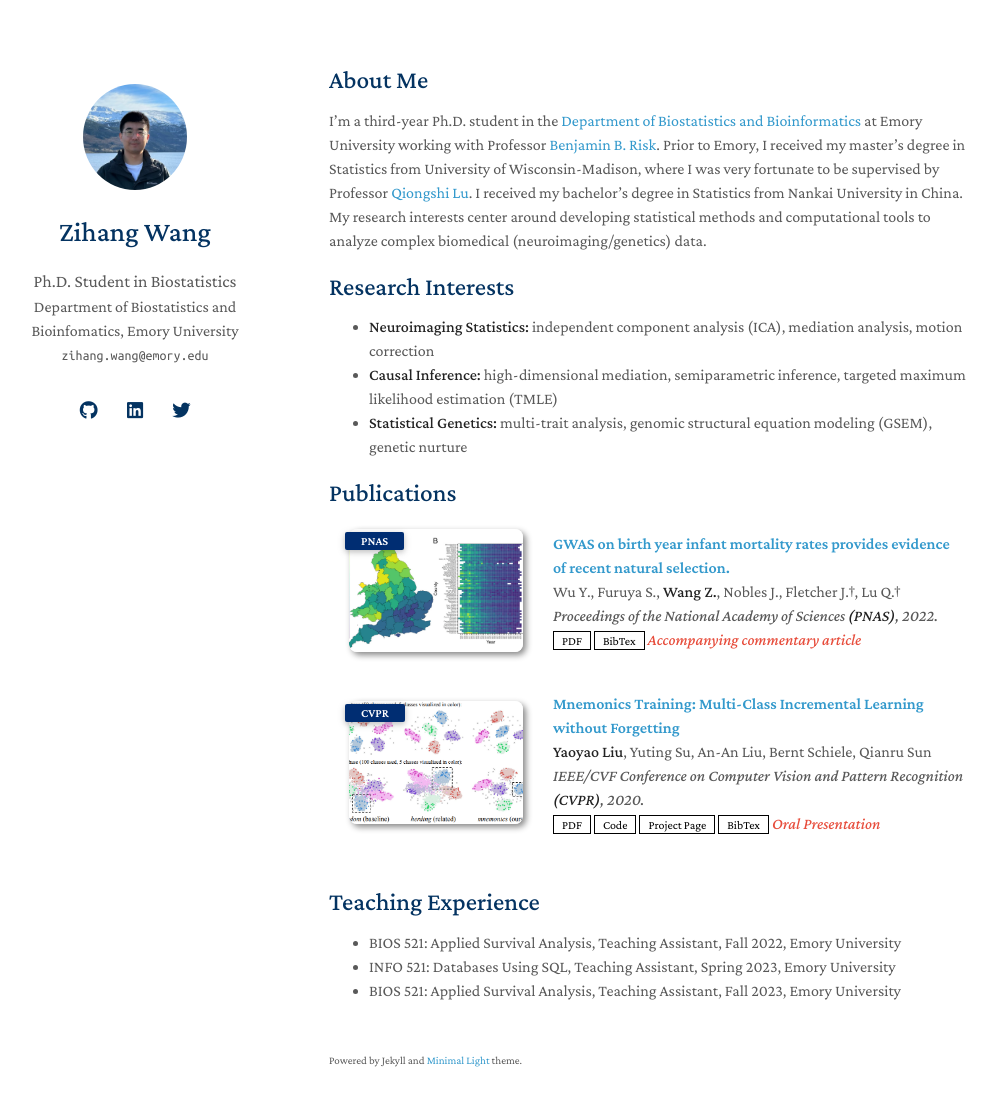
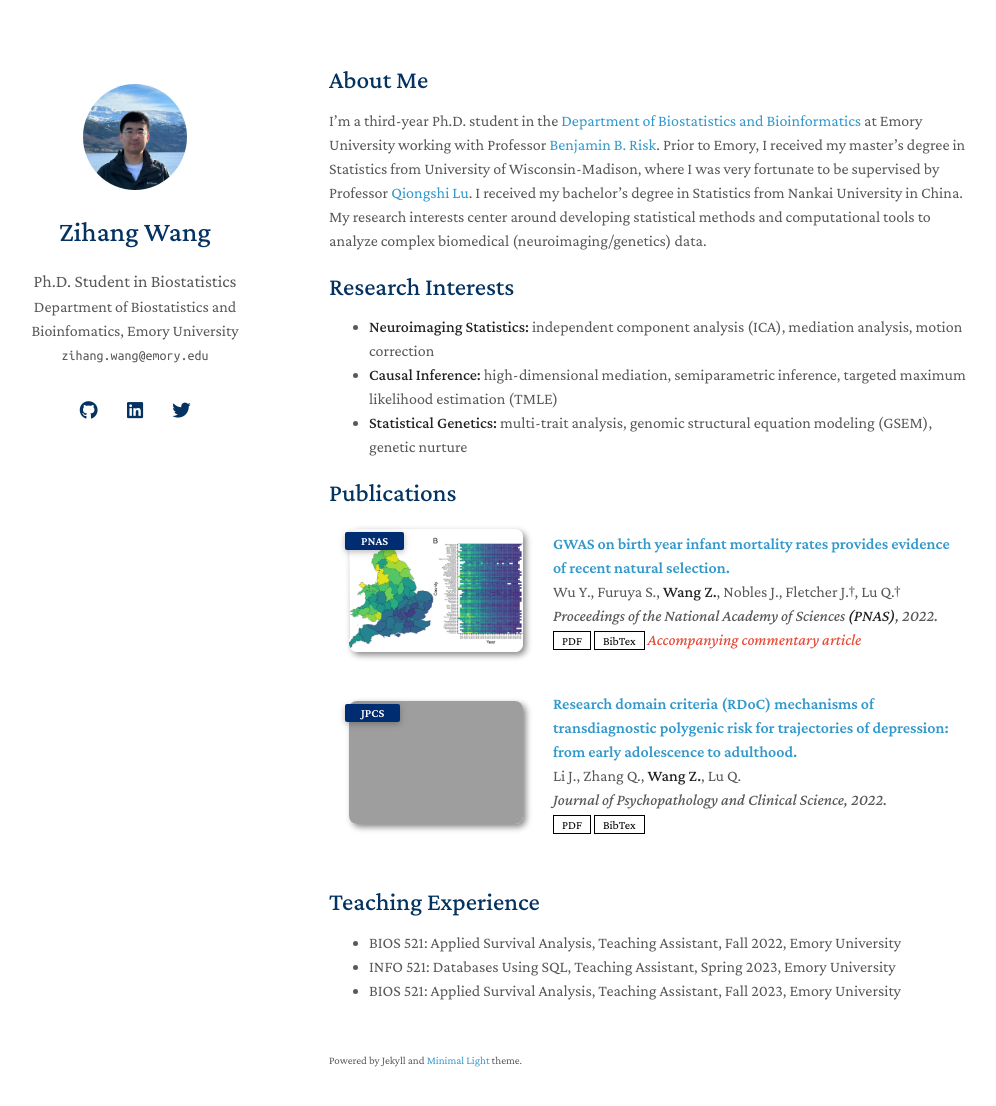
Before and after one commit to imzihangwang/imzihangwang.github.io, a Jekyll site: the page built from index.md, in a window 1280 px wide and 1141 px high. Shown: the top 1106 px of the window, without its empty margins (141-1137 px from the left). Built offline with Jekyll 4.4.1, drawn with Linux system fonts in a browser that asks for light colours; nearby versions of some CDN libraries; a style sheet for code colours, icons or effects is not loaded; our own code applies the rules of GitHub Pages for plain Markdown files; grey boxes are pictures that could not be loaded.

Commit message:
Update publications.yml

```diff
--- a/_data/publications.yml
+++ b/_data/publications.yml
@@ -9,13 +9,10 @@ main:
     image: ./assets/img/pnas.png
     notes: Accompanying commentary article
 
-  - title: "Mnemonics Training: Multi-Class Incremental Learning without Forgetting"
-    authors: <strong>Yaoyao Liu</strong>, Yuting Su, An-An Liu, Bernt Schiele, Qianru Sun
-    conference_short: CVPR
-    conference: IEEE/CVF Conference on Computer Vision and Pattern Recognition <strong>(CVPR)</strong>, 2020.
-    pdf: https://arxiv.org/pdf/2002.10211.pdf
-    code: https://github.com/yaoyao-liu/class-incremental-learning/tree/main/mnemonics-training
-    page: https://class-il.mpi-inf.mpg.de/mnemonics/
-    bibtex: https://class-il.mpi-inf.mpg.de/mnemonics/
-    notes: Oral Presentation
-    image: ./assets/img/teaser_example.png
+  - title: "Research domain criteria (RDoC) mechanisms of transdiagnostic polygenic risk for trajectories of depression: from early adolescence to adulthood."
+    authors: Li J., Zhang Q., <strong>Wang Z.</strong>, Lu Q.
+    conference_short: JPCS
+    conference: Journal of Psychopathology and Clinical Science, 2022.
+    pdf: https://doi.org/10.1037/abn0000659
+    bibtex: https://scholar.googleusercontent.com/scholar.bib?q=info:7pJsldVflbgJ:scholar.google.com/&output=citation&scisdr=ClEa5Y8PEOWwkVAfoPM:AFWwaeYAAAAAZPIZuPN052vp9XWjN7pIMyY4Ax0&scisig=AFWwaeYAAAAAZPIZuFbWj1Div-3vT6AiH9GM7Zs&scisf=4&ct=citation&cd=-1&hl=en
+    image: ./assets/img/RDoC.png
```
